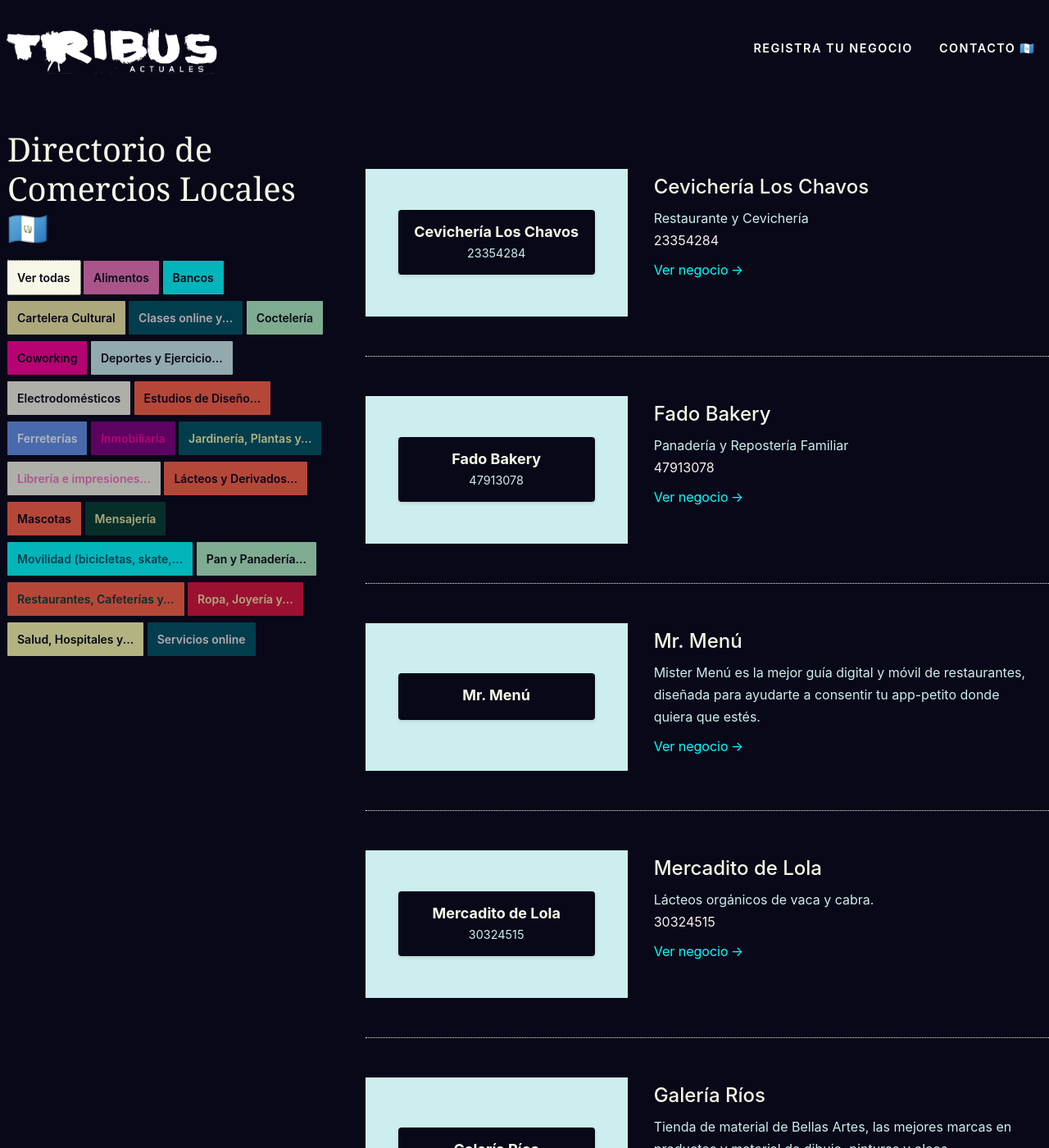
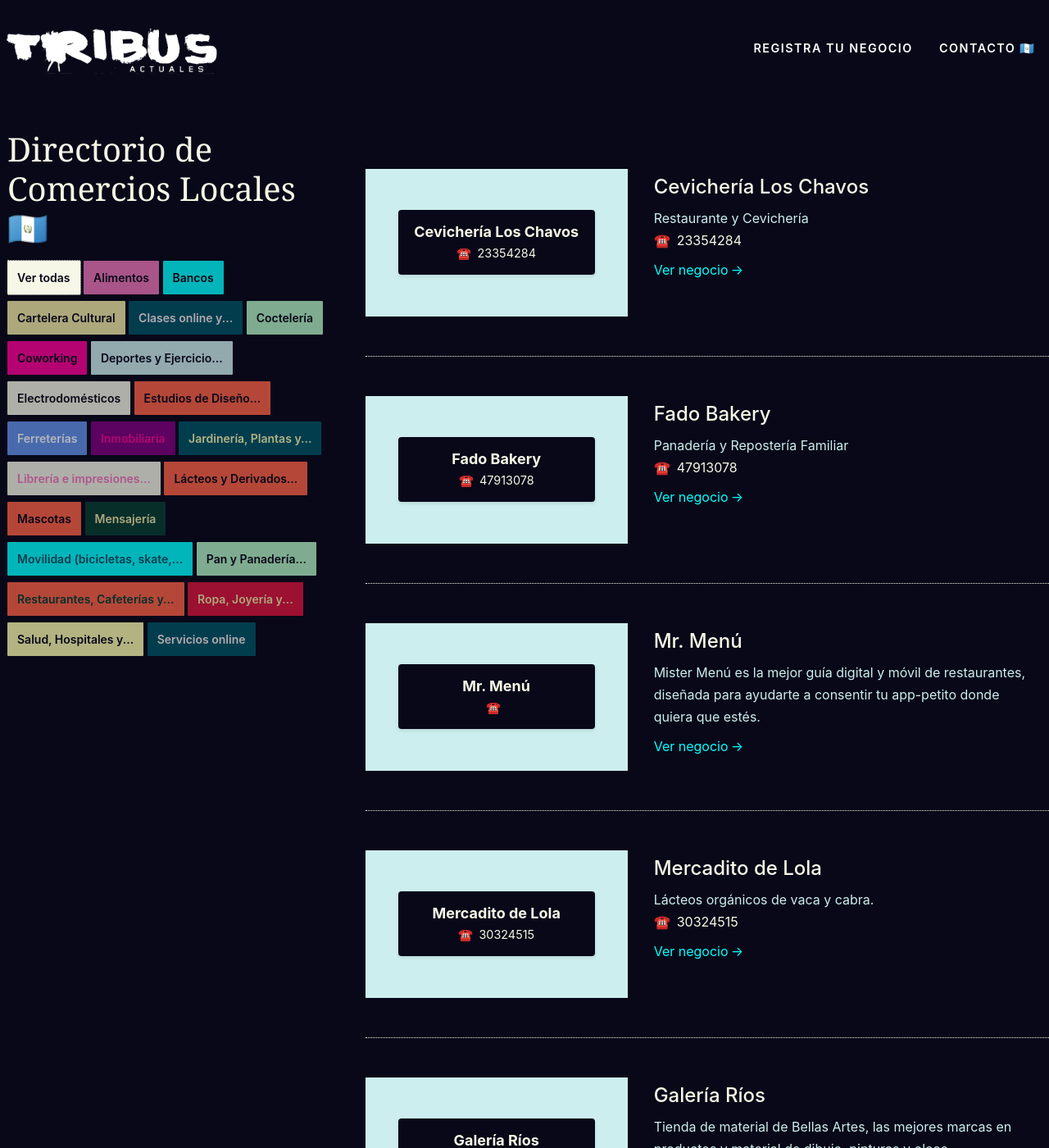
Before and after one commit to juancarlosasensio/directorio-tribus, a Jekyll site: the page built from index.html, in a window 1280 px wide and 1400 px high. Shown: the whole window at 82% size. Built offline with Jekyll 4.4.1, drawn with Linux system fonts in a browser that asks for light colours; nearby versions of some CDN libraries.

Commit message:
Add phone icon and tel: link to phone numbers

```diff
--- a/_includes/business_card.html
+++ b/_includes/business_card.html
@@ -7,7 +7,9 @@
     {% else %}
     <div class="business-card-banner--content">
       <h3 class="business-card-banner--title">{{ business.name }}</h3>
-      <div class="business-card-banner--subtitle"><i class="fas fa-phone-square-alt"></i> {{ business.phone }}</div>
+      <div class="business-card-banner--subtitle">
+        <a href="tel: {{ business.phone }}">{{ business.phone }}</a>
+      </div>
     </div>
     {% endif %}
   </div>
@@ -21,9 +23,11 @@
       <div class="business-card--date light-grey">
         {{ business.description }}
       </div>
+      {% if business.phone %}
       <div class="business-card--address white">
-        {{ business.phone }}
+        <a href="tel: {{ business.phone }}">{{ business.phone }}</a>
       </div>
+      {% endif %}
     </div>
 
     <div class="business-card--content">
--- a/_sass/main.scss
+++ b/_sass/main.scss
@@ -47,6 +47,10 @@
     color: var(--bg-white);
     text-decoration: underline;
     &:after { text-decoration: none; }
+  }
+  &[href^="tel:"]:before {
+    content: "\260e";
+    margin-right: 0.5em;
   }
 }
 
```
